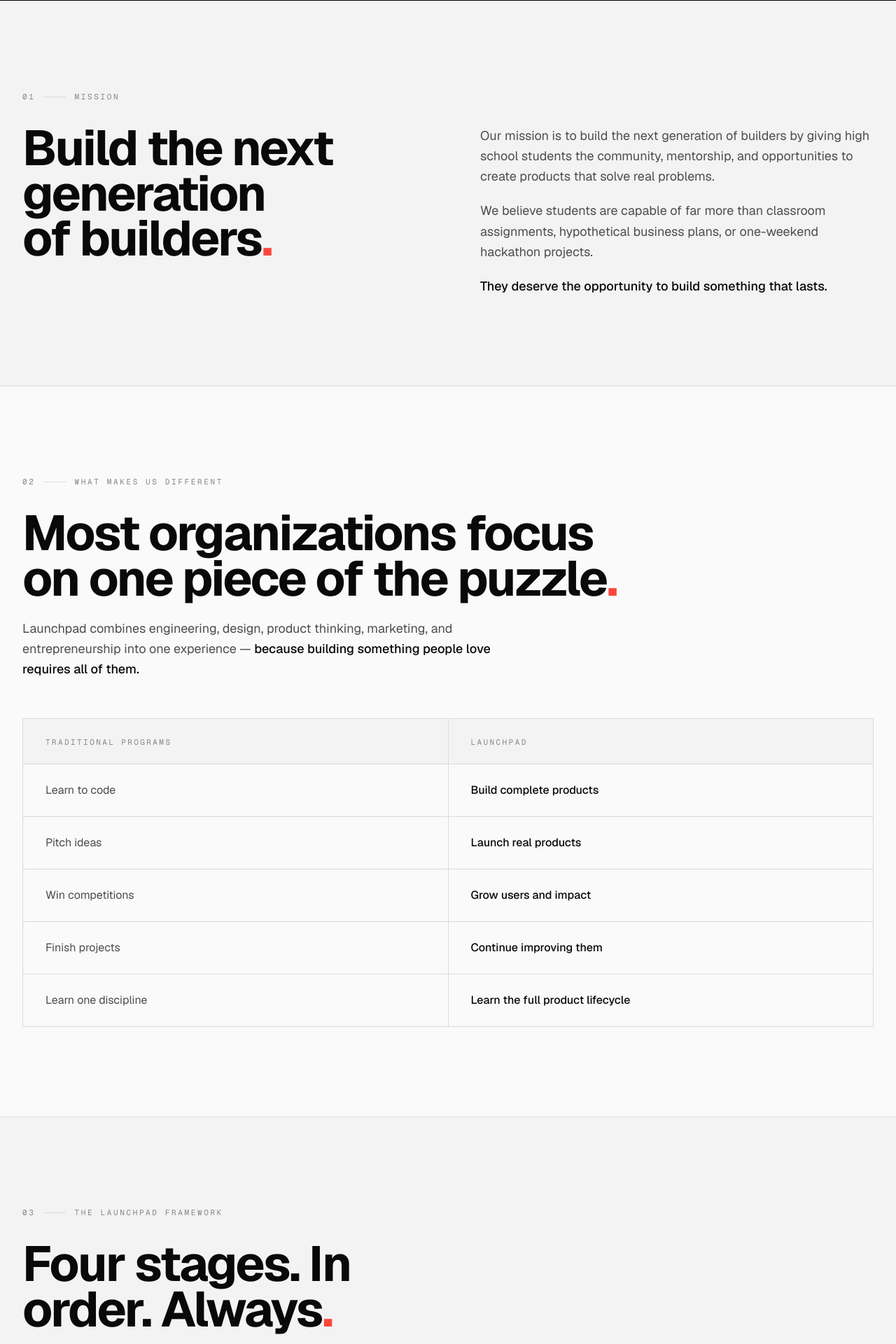
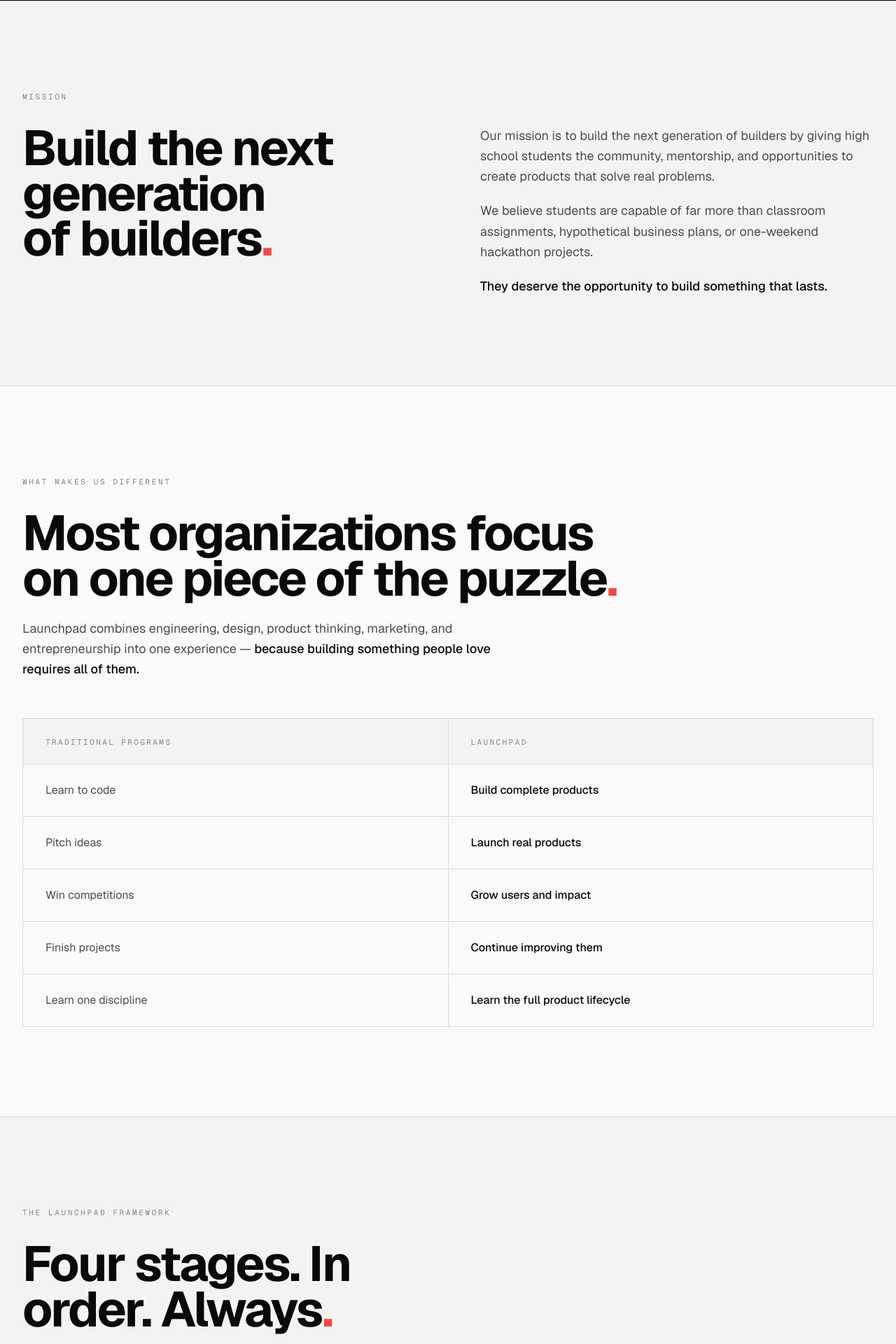
Before and after one commit to RishaanJ/launchpadwebsite, a Next.js app: page /about in a window 1280 px wide. Shown: the part 2080-4000 px from the top of the page at 70% size. Built offline with nearby package versions, Linux system fonts and the light colour scheme.

Commit message:
remove bs cont

```diff
--- a/app/_components/Chrome.tsx
+++ b/app/_components/Chrome.tsx
@@ -46,11 +46,9 @@
   );
 }
 
-export function SectionLabel({ n, label }: { n: string; label: string }) {
+export function SectionLabel({label }: {label: string }) {
   return (
     <div className="flex items-center gap-3 font-mono text-[11px] uppercase tracking-[0.24em] text-ink-mute">
-      <span>{n}</span>
-      <span className="h-px w-8 bg-rule" aria-hidden />
       <span>{label}</span>
     </div>
   );
--- a/app/about/page.tsx
+++ b/app/about/page.tsx
@@ -418,7 +418,7 @@
     <section className="relative border-t border-rule bg-paper-2">
       <div className="mx-auto w-full max-w-[1440px] px-5 py-24 sm:px-8 sm:py-32">
         <Reveal>
-          <SectionLabel n="01" label="Mission" />
+          <SectionLabel label="Mission" />
         </Reveal>
 
         <div className="mt-8 grid grid-cols-1 gap-x-16 gap-y-10 lg:grid-cols-[1.05fr_1fr] lg:items-start">
@@ -462,7 +462,7 @@
     <section className="relative border-t border-rule bg-paper">
       <div className="mx-auto w-full max-w-[1440px] px-5 py-24 sm:px-8 sm:py-32">
         <Reveal>
-          <SectionLabel n="02" label="What makes us different" />
+          <SectionLabel label="What makes us different" />
         </Reveal>
 
         <Reveal delay={0.05}>
@@ -531,7 +531,7 @@
     <section className="relative border-t border-rule bg-paper-2">
       <div className="mx-auto w-full max-w-[1440px] px-5 py-24 sm:px-8 sm:py-32">
         <Reveal>
-          <SectionLabel n="03" label="The Launchpad Framework" />
+          <SectionLabel label="The Launchpad Framework" />
         </Reveal>
 
         <Reveal delay={0.05}>
@@ -583,7 +583,7 @@
     <section className="relative border-t border-rule bg-paper">
       <div className="mx-auto w-full max-w-[1440px] px-5 py-24 sm:px-8 sm:py-32">
         <Reveal>
-          <SectionLabel n="04" label="What we do" />
+          <SectionLabel label="What we do" />
         </Reveal>
 
         <Reveal delay={0.05}>
@@ -755,7 +755,7 @@
     <section className="relative border-t border-rule bg-paper-2">
       <div className="mx-auto w-full max-w-[1440px] px-5 py-24 sm:px-8 sm:py-32">
         <Reveal>
-          <SectionLabel n="05" label="Vision" />
+          <SectionLabel  label="Vision" />
         </Reveal>
 
         <Reveal delay={0.05}>
@@ -798,7 +798,7 @@
     <section className="relative border-t border-rule bg-paper">
       <div className="mx-auto w-full max-w-[1440px] px-5 py-24 sm:px-8 sm:py-32">
         <Reveal>
-          <SectionLabel n="06" label="Launchpad Atlas" />
+          <SectionLabel label="Launchpad Atlas" />
         </Reveal>
 
         <Reveal delay={0.05}>
@@ -876,7 +876,7 @@
     <section className="relative border-t border-rule bg-paper-2">
       <div className="mx-auto w-full max-w-[1440px] px-5 py-24 sm:px-8 sm:py-32">
         <Reveal>
-          <SectionLabel n="07" label="Long-term vision" />
+          <SectionLabel label="Long-term vision" />
         </Reveal>
 
         <Reveal delay={0.05}>
@@ -910,7 +910,7 @@
     <section className="relative overflow-hidden border-t border-rule bg-paper">
       <div className="mx-auto w-full max-w-[1440px] px-5 py-24 sm:px-8 sm:py-32">
         <Reveal>
-          <SectionLabel n="08" label="Join the movement" />
+          <SectionLabel label="Join the movement" />
         </Reveal>
 
         <Reveal delay={0.05}>
--- a/app/page.tsx
+++ b/app/page.tsx
@@ -231,7 +231,6 @@
       <TiltedWeb className="absolute right-[-6%] top-[10%] hidden h-auto w-[950px] text-ink-mute lg:block xl:right-[-2%] xl:top-[8%] xl:w-[820px]"/>
 
       <div className="relative z-10 mx-auto w-full max-w-[1440px] px-5 py-24 sm:px-8 sm:py-32">
-        <SectionLabel n="01" label="About Launchpad" />
 
         <h2
           className="mt-8 max-w-[20ch] font-sans font-bold leading-[0.92] tracking-[-0.035em] text-ink"
@@ -422,7 +421,6 @@
 
       <div className="relative z-10 mx-auto w-full max-w-[1440px] px-5 py-24 sm:px-8 sm:py-32">
         <div className="flex flex-col items-start gap-5 sm:flex-row sm:items-center sm:justify-between sm:gap-10">
-          <SectionLabel n="01" label="Shipathon" />
           <div className="inline-flex items-center gap-3 rounded-full border border-rule bg-paper-2 px-4 py-2 font-mono text-[11px] uppercase tracking-[0.2em] text-ink-soft">
             <span className="h-1.5 w-1.5 rounded-full bg-accent" aria-hidden />
             1st annual · Spring 2027 · Bay Area
@@ -523,7 +521,6 @@
   return (
     <section id="chapters" className="relative border-t border-rule bg-paper-2">
       <div className="mx-auto w-full max-w-[1440px] px-5 py-24 sm:px-8 sm:py-32">
-        <SectionLabel n="02" label="Chaptership" />
 
         <h2
           className="mt-8 max-w-[18ch] font-sans font-bold leading-[0.92] tracking-[-0.035em] text-ink"
@@ -642,7 +639,7 @@
     <section id="partners" className="relative border-t border-rule bg-paper">
       <div className="mx-auto w-full max-w-[1440px] px-5 py-24 sm:px-8 sm:py-32">
         <div className="flex flex-col items-start gap-5 sm:flex-row sm:items-center sm:justify-between sm:gap-10">
-          <SectionLabel n="02" label="Partners" />
+
           <a
             href="#sponsors"
             className="group inline-flex items-center gap-2 font-mono text-[11px] uppercase tracking-[0.2em] text-ink-soft transition-colors hover:text-ink"
@@ -771,7 +768,6 @@
   return (
     <section id="sponsors" className="relative border-t border-rule bg-paper">
       <div className="mx-auto w-full max-w-[1440px] px-5 py-24 sm:px-8 sm:py-32">
-        <SectionLabel n="03" label="Sponsors" />
 
         <h2
           className="mt-8 max-w-[16ch] font-sans font-bold leading-[0.92] tracking-[-0.035em] text-ink"
```
